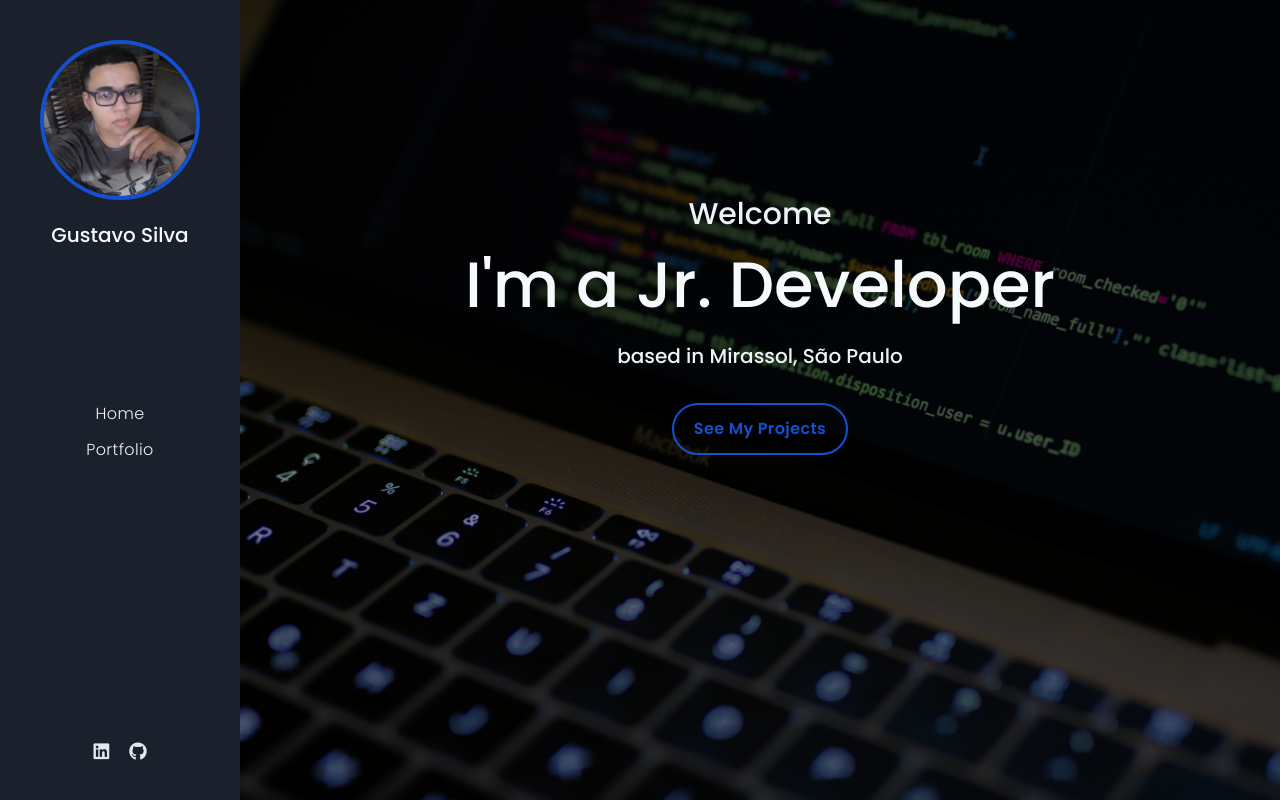
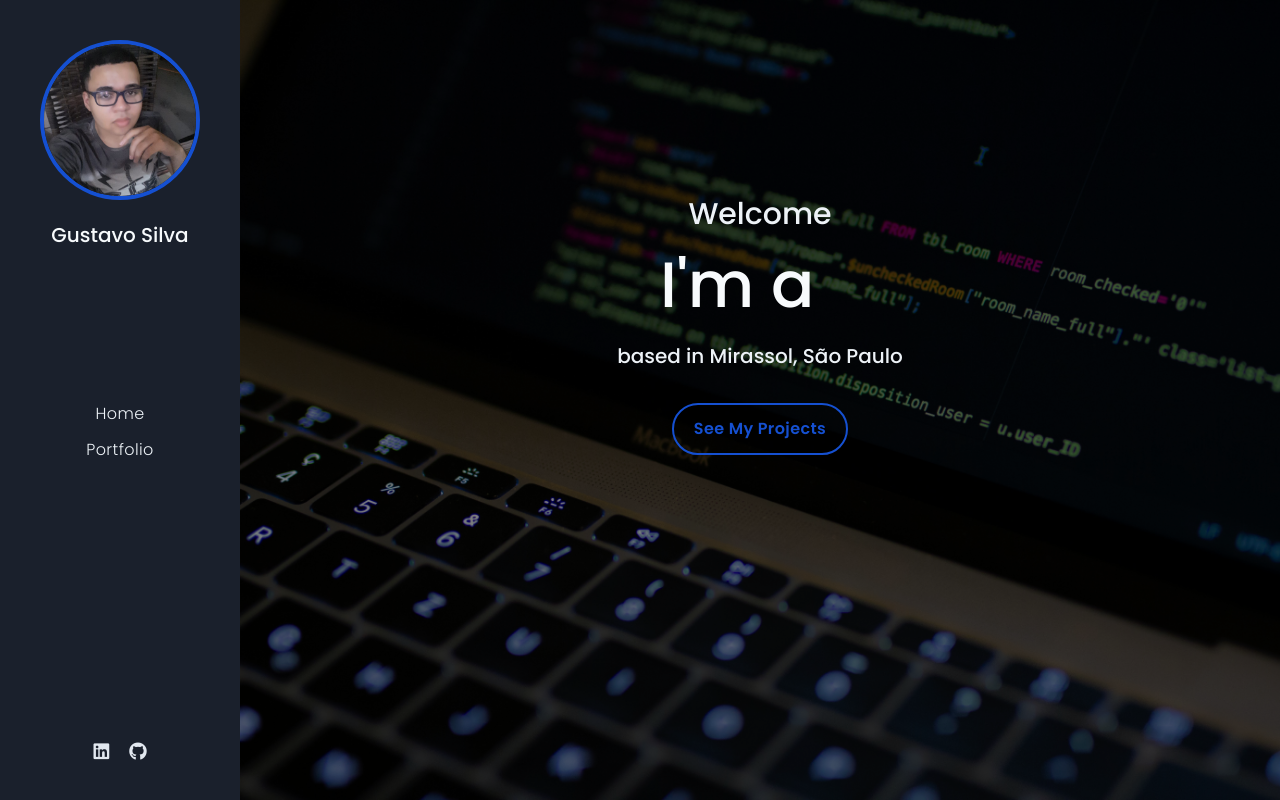
Before and after one commit to GustavoSilvaRamos/portfolio, a Next.js app: page / in a window 1280 px wide. Shown: the top 800 px of the page. Built offline with nearby package versions, Linux system fonts and the light colour scheme.

Commit message:
Update Hero

```diff
--- a/package.json
+++ b/package.json
@@ -14,7 +14,8 @@
     "react": "^16.13.1",
     "react-dom": "^16.13.1",
     "react-slick": "^0.27.10",
-    "slick-carousel": "^1.8.1"
+    "slick-carousel": "^1.8.1",
+    "typewriter-effect": "^2.13.1"
   },
   "devDependencies": {
     "@types/node": "^14.6.1",
--- a/src/components/Hero.tsx
+++ b/src/components/Hero.tsx
@@ -1,11 +1,27 @@
+import Typewriter from 'typewriter-effect'
+
 export default function Hero() {
   return (
     <div id="hero" className="relative min-h-screen fundo">
       <div className="absolute z-10 w-full h-full bg-black opacity-50" />
       <div className="z-20 flex flex-col items-center pt-48 ">
         <h2 className="z-20 text-3xl font-medium text-gray-200">Welcome</h2>
-        <h1 className="z-20 text-6xl font-medium tracking-normal text-gray-100 ">
-          I'm a Jr. Developer
+        <h1 className="z-20 flex text-6xl font-medium tracking-normal text-gray-100 ">
+          I'm a
+          <span className="ml-6">
+            <Typewriter
+              options={{
+                strings: [
+                  'Web Developer',
+                  'UI Designer',
+                  'React Addicted',
+                  'Tailwind Fan',
+                ],
+                autoStart: true,
+                loop: true,
+              }}
+            />
+          </span>
         </h1>
         <h3 className="z-20 pt-2 pb-8 text-xl font-normal text-gray-200">
           based in Mirassol, São Paulo
```
Also changed, not shown: 1 other file (tests, documents, lock files or other folders).
